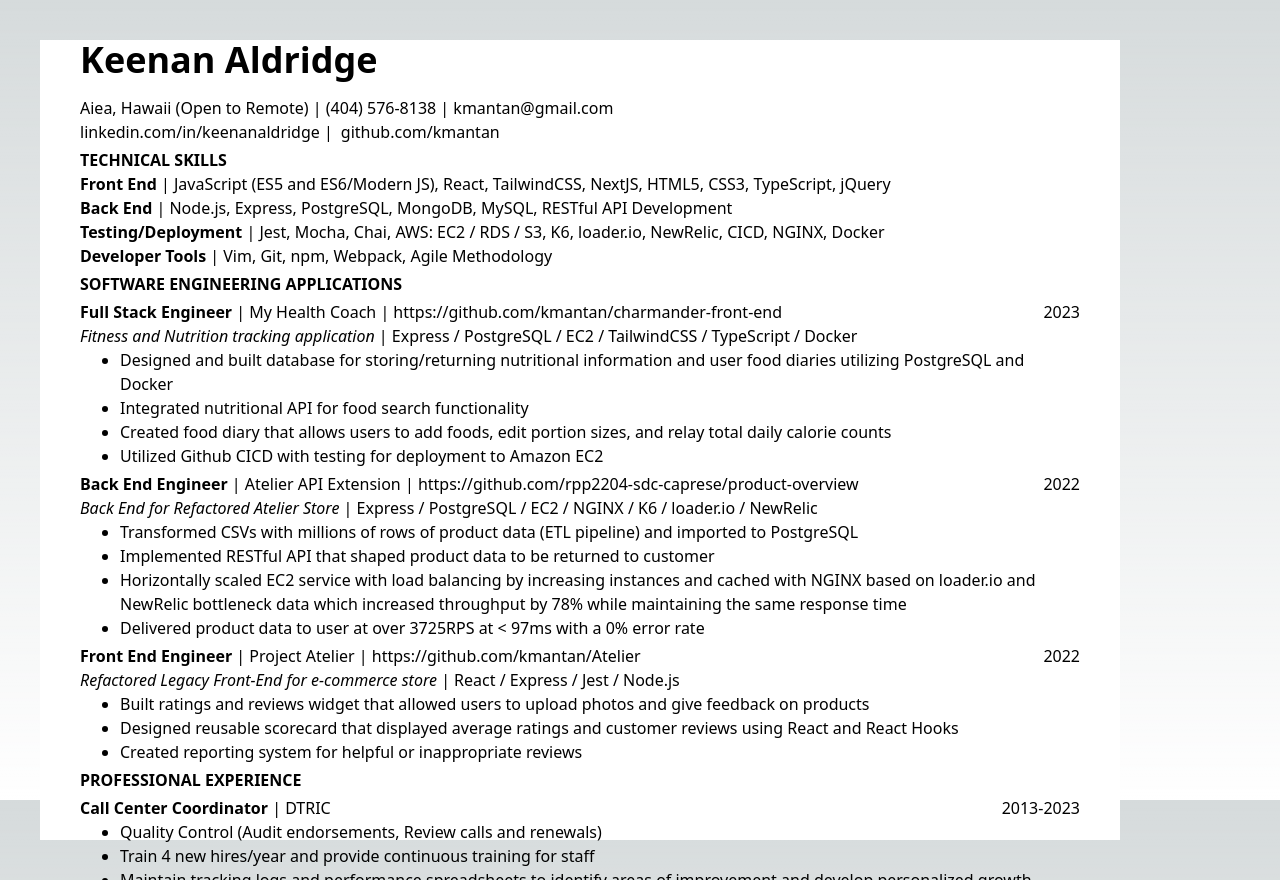
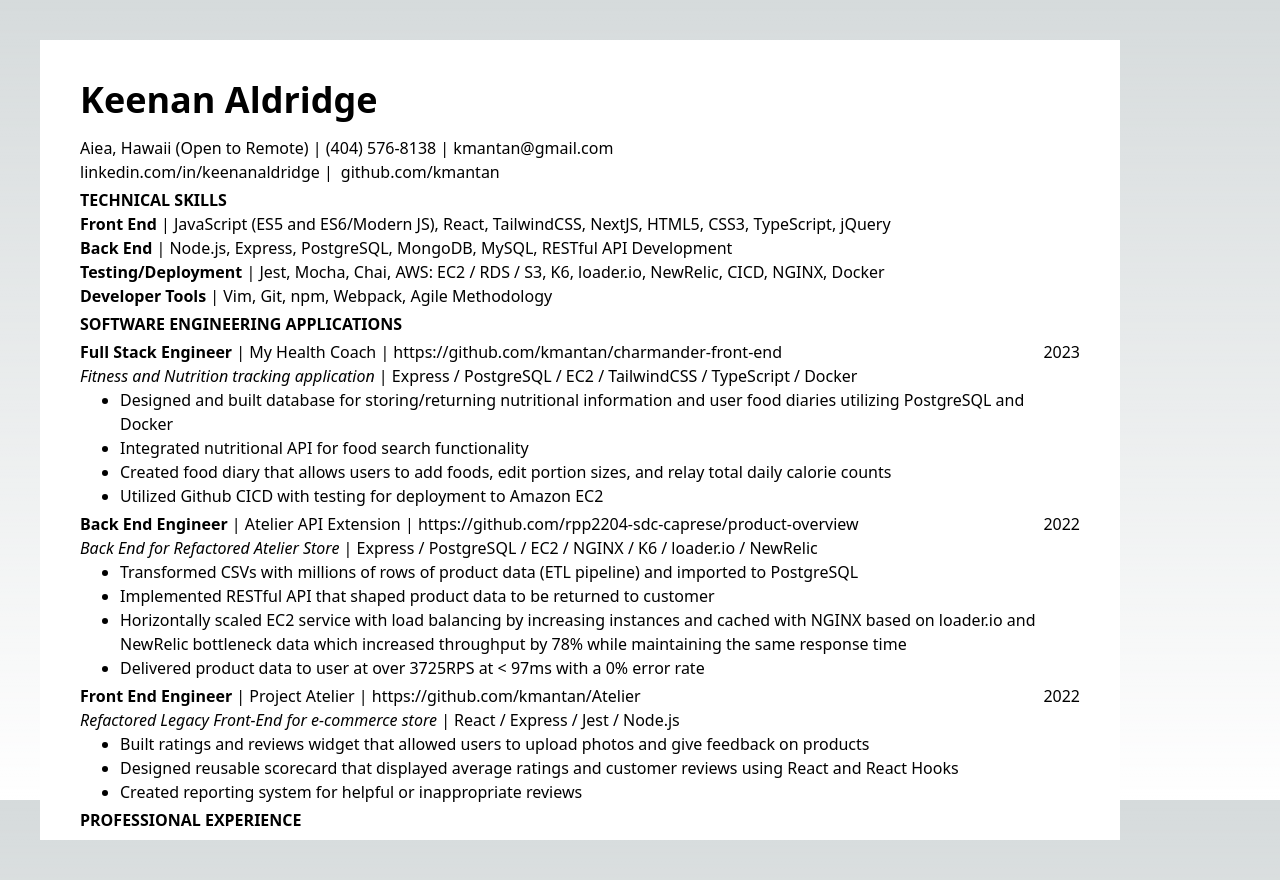
Before and after one commit to kmantan/personal-page, a Next.js app: page /content/resume in a window 1280 px wide. Built offline with nearby package versions, Linux system fonts and the light colour scheme.

Commit message:
Fixed overflow issue on resume

```diff
--- a/src/styles/globals.css
+++ b/src/styles/globals.css
@@ -164,6 +164,7 @@ h2 {
   width: 100wh;
   max-width: 1080px;
   max-height: 1920px;
+  overflow-y: scroll;
   color: black;
 }
 
```
